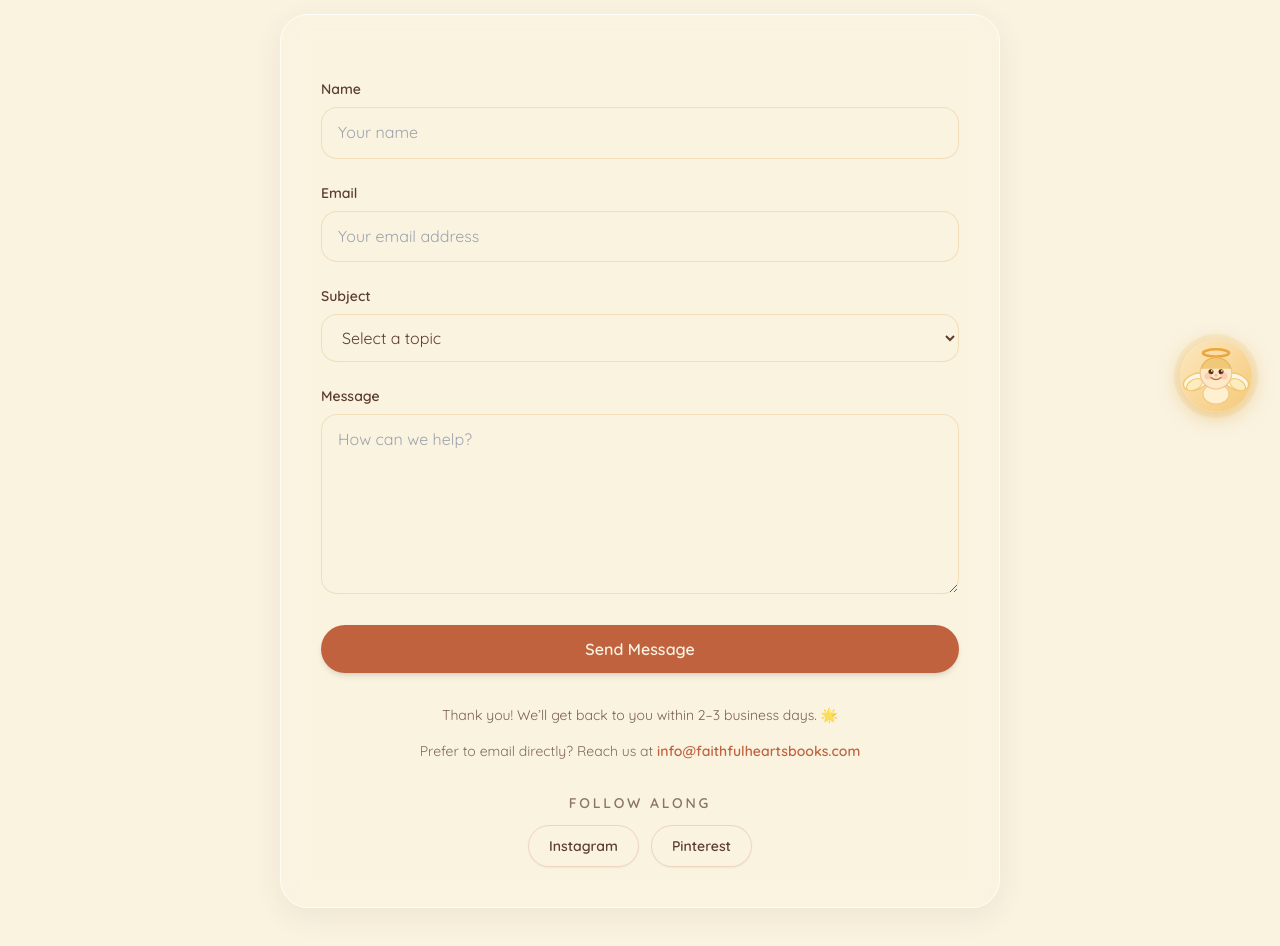
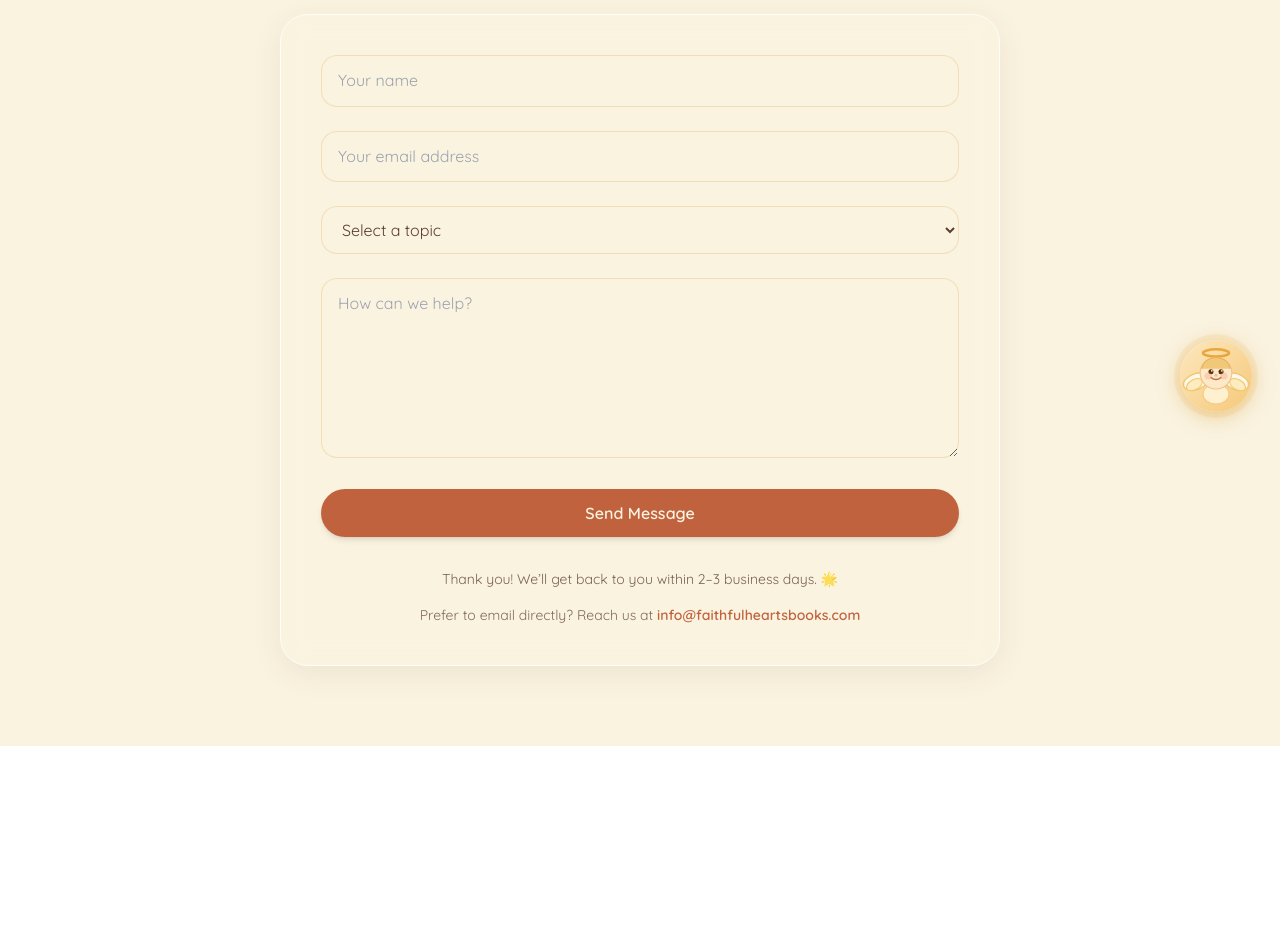
Before and after one commit to aithfulheartsbooks/bible-stories-site, a Next.js app: page /contact in a window 1280 px wide. Shown: the part 360-1306 px from the top of the page. After the commit the page ends 1106 px from the top, so only its background shows below. Built offline with nearby package versions, Linux system fonts and the light colour scheme.

Commit message:
Use JS form submission with custom thank you redirect

```diff
--- a/app/contact/page.tsx
+++ b/app/contact/page.tsx
@@ -1,23 +1,49 @@
+"use client";
+
+import { useState } from "react";
+import { useRouter } from "next/navigation";
 import SiteNav from "@/components/SiteNav";
 
-export const metadata = {
-  title: "Get in Touch | Bible Stories for Little Hearts",
-  description:
-    "Contact Bible Stories for Little Hearts for questions, church orders, collaborations, or feedback.",
-  alternates: {
-    canonical: "/contact",
+export default function ContactPage() {
+  const router = useRouter();
+  const [loading, setLoading] = useState(false);
+  const [error, setError] = useState("");
+
+  async function handleSubmit(e: React.FormEvent<HTMLFormElement>) {
+    e.preventDefault();
+    setLoading(true);
+    setError("");
+
+    const formData = new FormData(e.currentTarget);
+
+    try {
+      const response = await fetch("https://formspree.io/f/xrejvnre", {
+        method: "POST",
+        headers: {
+          Accept: "application/json",
         },
-};
+        body: formData,
+      });
 
-export default function ContactPage() {
+      if (response.ok) {
+        router.push("/contact/thank-you");
+      } else {
+        setError("Something went wrong. Please try again or email us directly at info@faithfulheartsbooks.com");
+      }
+    } catch {
+      setError("Something went wrong. Please try again or email us directly at info@faithfulheartsbooks.com");
+    }
+
+    setLoading(false);
+  }
+
   return (
     <main className="relative min-h-screen overflow-x-hidden bg-[#FAF3E0] font-body text-[#5C3D2E]">
       <div className="scenery" />
-
       <SiteNav />
 
       <section className="relative z-10 mx-auto max-w-3xl px-6 pb-20 pt-32 text-center sm:pt-36">
-        <div className="opacity-0 animate-fade-up">
+        <div>
           <span className="mb-6 inline-block rounded-full border border-[#C1623F]/20 bg-white/55 px-5 py-2 text-xs font-semibold uppercase tracking-[0.25em] text-[#C1623F] backdrop-blur-sm">
             Contact
           </span>
@@ -31,53 +57,12 @@ export default function ContactPage() {
           </p>
         </div>
 
-        <div className="opacity-0 animate-fade-up mt-10 rounded-[28px] border border-white/80 bg-white/88 p-6 shadow-[0_8px_30px_rgba(92,61,46,0.08)] backdrop-blur-md sm:p-10">
-          <form
-            action="https://formspree.io/f/xrejvnre"
-            method="POST"
-            className="space-y-6 text-left"
-          >
-            <input
-              type="hidden"
-              name="_next"
-              value="https://www.faithfulheartsbooks.com/contact/thank-you"
-            />
+        <div className="mt-10 rounded-[28px] border border-white/80 bg-white/88 p-6 shadow-[0_8px_30px_rgba(92,61,46,0.08)] backdrop-blur-md sm:p-10">
+          <form onSubmit={handleSubmit} className="space-y-6 text-left">
+            <input type="text" name="name" required placeholder="Your name" className="w-full rounded-2xl border border-[#E8C07D]/40 bg-[#FAF3E0]/70 px-4 py-3" />
+            <input type="email" name="email" required placeholder="Your email address" className="w-full rounded-2xl border border-[#E8C07D]/40 bg-[#FAF3E0]/70 px-4 py-3" />
 
-            <div>
-              <label className="mb-2 block text-sm font-semibold text-[#5C3D2E]">
-                Name
-              </label>
-              <input
-                type="text"
-                name="name"
-                required
-                placeholder="Your name"
-                className="w-full rounded-2xl border border-[#E8C07D]/40 bg-[#FAF3E0]/70 px-4 py-3 text-[#5C3D2E] outline-none transition focus:border-[#C1623F] focus:ring-4 focus:ring-[#C1623F]/15"
-              />
-            </div>
-
-            <div>
-              <label className="mb-2 block text-sm font-semibold text-[#5C3D2E]">
-                Email
-              </label>
-              <input
-                type="email"
-                name="email"
-                required
-                placeholder="Your email address"
-                className="w-full rounded-2xl border border-[#E8C07D]/40 bg-[#FAF3E0]/70 px-4 py-3 text-[#5C3D2E] outline-none transition focus:border-[#C1623F] focus:ring-4 focus:ring-[#C1623F]/15"
-              />
-            </div>
-
-            <div>
-              <label className="mb-2 block text-sm font-semibold text-[#5C3D2E]">
-                Subject
-              </label>
-              <select
-                name="subject"
-                required
-                className="w-full rounded-2xl border border-[#E8C07D]/40 bg-[#FAF3E0]/70 px-4 py-3 text-[#5C3D2E] outline-none transition focus:border-[#C1623F] focus:ring-4 focus:ring-[#C1623F]/15"
-              >
+            <select name="subject" required className="w-full rounded-2xl border border-[#E8C07D]/40 bg-[#FAF3E0]/70 px-4 py-3">
               <option value="">Select a topic</option>
               <option>General Question</option>
               <option>Church or Bulk Order Inquiry</option>
@@ -85,69 +70,19 @@ export default function ContactPage() {
               <option>Website Feedback</option>
               <option>Other</option>
             </select>
-            </div>
 
-            <div>
-              <label className="mb-2 block text-sm font-semibold text-[#5C3D2E]">
-                Message
-              </label>
-              <textarea
-                name="message"
-                required
-                rows={6}
-                placeholder="How can we help?"
-                className="w-full rounded-2xl border border-[#E8C07D]/40 bg-[#FAF3E0]/70 px-4 py-3 text-[#5C3D2E] outline-none transition focus:border-[#C1623F] focus:ring-4 focus:ring-[#C1623F]/15"
-              />
-            </div>
+            <textarea name="message" required rows={6} placeholder="How can we help?" className="w-full rounded-2xl border border-[#E8C07D]/40 bg-[#FAF3E0]/70 px-4 py-3" />
 
-            <button
-              type="submit"
-              className="inline-flex w-full items-center justify-center rounded-full bg-[#C1623F] px-6 py-3 text-base font-semibold text-[#FAF3E0] shadow-md transition hover:scale-[1.01] hover:bg-[#A85031]"
-            >
-              Send Message
+            {error && <p className="text-sm text-red-700">{error}</p>}
+
+            <button type="submit" disabled={loading} className="inline-flex w-full items-center justify-center rounded-full bg-[#C1623F] px-6 py-3 text-base font-semibold text-[#FAF3E0] shadow-md">
+              {loading ? "Sending..." : "Send Message"}
             </button>
           </form>
 
           <div className="mt-8 space-y-4 text-center">
-            <p className="text-sm text-[#5C3D2E]/80">
-              Thank you! We’ll get back to you within 2–3 business days. 🌟
-            </p>
-
-            <p className="text-sm text-[#5C3D2E]/75">
-              Prefer to email directly? Reach us at{" "}
-              <a
-                href="mailto:info@faithfulheartsbooks.com"
-                className="font-semibold text-[#C1623F] hover:underline"
-              >
-                info@faithfulheartsbooks.com
-              </a>
-            </p>
-
-            <div className="pt-4">
-              <p className="mb-3 text-sm font-semibold uppercase tracking-[0.2em] text-[#5C3D2E]/70">
-                Follow Along
-              </p>
-
-              <div className="flex flex-wrap justify-center gap-3">
-                <a
-                  href="https://www.instagram.com/faithfulheartsbooks"
-                  target="_blank"
-                  rel="noopener noreferrer"
-                  className="inline-flex items-center justify-center rounded-full border border-[#C1623F]/20 bg-[#FAF3E0]/80 px-5 py-2.5 text-sm font-semibold text-[#5C3D2E] shadow-sm transition hover:border-[#C1623F] hover:bg-[#C1623F] hover:text-[#FAF3E0]"
-                >
-                  Instagram
-                </a>
-
-                <a
-                  href="https://www.pinterest.com/faithfulheartsbooks"
-                  target="_blank"
-                  rel="noopener noreferrer"
-                  className="inline-flex items-center justify-center rounded-full border border-[#C1623F]/20 bg-[#FAF3E0]/80 px-5 py-2.5 text-sm font-semibold text-[#5C3D2E] shadow-sm transition hover:border-[#C1623F] hover:bg-[#C1623F] hover:text-[#FAF3E0]"
-                >
-                  Pinterest
-                </a>
-              </div>
-            </div>
+            <p className="text-sm text-[#5C3D2E]/80">Thank you! We’ll get back to you within 2–3 business days. 🌟</p>
+            <p className="text-sm text-[#5C3D2E]/75">Prefer to email directly? Reach us at <a href="mailto:info@faithfulheartsbooks.com" className="font-semibold text-[#C1623F] hover:underline">info@faithfulheartsbooks.com</a></p>
           </div>
         </div>
       </section>
```
Lines whose indentation alone changed are shown as unchanged.
